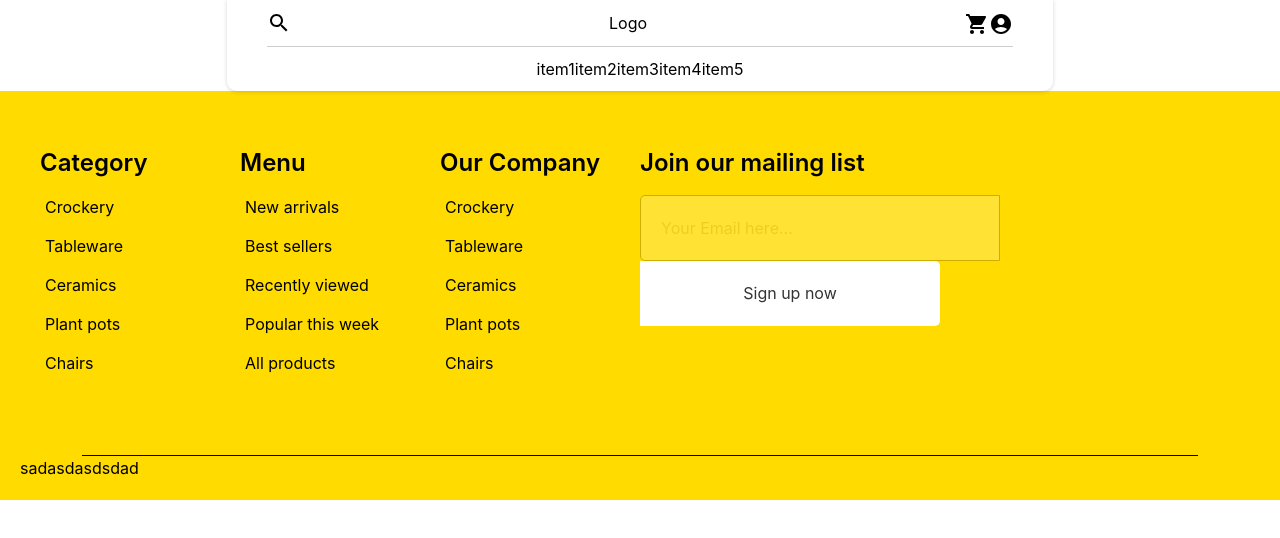
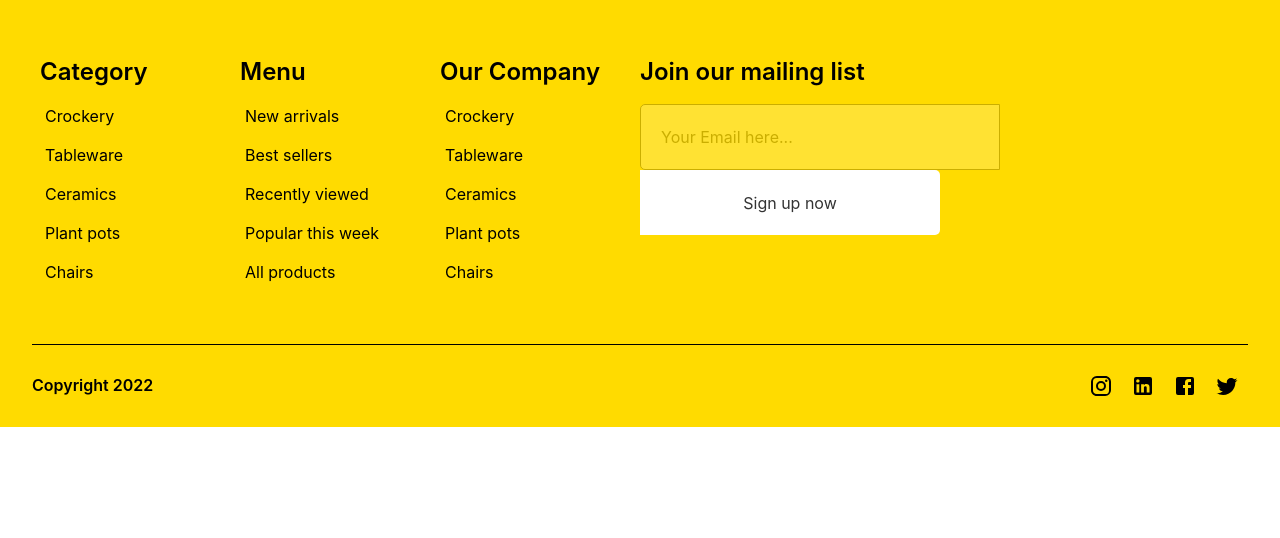
Before and after one commit to phat-trien-ung-dung-web-4conheo/front-end, a React (Create React App) app: page / in a window 1280 px wide. Shown: the top 538 px of the page. Built offline with nearby package versions, Linux system fonts and the light colour scheme.

Commit message:
finished footer_without animation

```diff
--- a/src/App.js
+++ b/src/App.js
@@ -1,13 +1,10 @@
 import Footer from "./components/Footer";
 import Header from "./components/Header";
-import License from "./components/License";
 
 function App() {
   return (
     <div>
-      <Header></Header>
       <Footer></Footer>
-      <License></License>
     </div>
   );
 }
--- a/src/components/Footer.js
+++ b/src/components/Footer.js
@@ -1,8 +1,11 @@
 import React, { Component } from 'react';
+import { useState } from 'react';
 import styled from 'styled-components';
 import {categoryItems, menuItems} from '../data/footer_data';
-import License from './License';
-
+import InstagramIcon from '@mui/icons-material/Instagram';
+import LinkedInIcon from '@mui/icons-material/LinkedIn';
+import FacebookIcon from '@mui/icons-material/Facebook';
+import TwitterIcon from '@mui/icons-material/Twitter';
 
 const Wrap = styled.div`
     width: calc(50%/3);
@@ -24,6 +27,7 @@ const Items = styled.li`
     padding: 0 5px;
     row-gap:10px;
     width:100%;
+    cursor: pointer;
 `
 const Heading = styled.h3`
     color:black;
@@ -42,6 +46,9 @@ const Form = styled.input`
     width: 60%;
     border-bottom-left-radius:5px;
     border-top-left-radius:5px;
+    ::placeholder{
+        color: black;
+    }
 `
 const SignUpBtn = styled.button`
     color:#333;
@@ -51,16 +58,42 @@ const SignUpBtn = styled.button`
     border-bottom-right-radius:5px;
     border-top-right-radius:5px;
 `
-
-class Footer extends Component {
-    render() {
+const LicenseWrap = styled.div`
+    background-color: #ffdb00;
+    width: 100%;
+`
+const Line = styled.hr`
+    border-color: black;
+    width: 95%;
+    margin: auto auto;
+`
+const LicenseContent = styled.div`
+    padding: 20px 32px;
+    line-height:40px;
+    display:flex;
+    justify-content:space-between;
+`
+const LicenseText = styled.p`
+    font-weight:600;
+`
+const LicenseIcon = styled.div`
+    display:flex;
+    justify-content:space-around;
+`
+const Footer = (probs) => {
+    const [onHover, setHover] = useState("#fff");
         return (
-            <div style={{display:"flex", padding:"40px",height:"100%",backgroundColor:"#ffdb00",flexGrow:"1"}}>
+            <div>
+                <div style={{display:"flex", padding:"40px",height:"100%",backgroundColor:"#ffdb00",flexGrow:"1"}} id='footer_container'>
                     <Wrap>
                         <Heading>Category</Heading>
                         <FooterItems>
                             {categoryItems.map((item)=>(
-                            <Items>{item.content}</Items>
+                                <Items>
+                                    <a>
+                                        {item.content}
+                                    </a>
+                                </Items>
                             ))}
                         </FooterItems>
                     </Wrap>
@@ -68,7 +101,11 @@ class Footer extends Component {
                         <Heading>Menu</Heading>
                         <FooterItems>
                             {menuItems.map((item)=>(
-                            <Items>{item.content}</Items>
+                                <Items>
+                                    <a>
+                                        {item.content}
+                                    </a>
+                                </Items>
                             ))}
                         </FooterItems>
                     </Wrap>
@@ -76,21 +113,38 @@ class Footer extends Component {
                         <Heading>Our Company</Heading>
                         <FooterItems>
                             {categoryItems.map((item)=>(
-                            <Items>{item.content}</Items>
+                                <Items>
+                                    <a>
+                                        {item.content}
+                                    </a>
+                                </Items>
                             ))}
                         </FooterItems>
                     </Wrap>
                     <Wrap id='footer_form'>
                         <Heading>Join our mailing list</Heading>
                         <EmailForm>
-                        <Form type="text" placeholder='Your Email here...' style={{color:'black'}}/>
+                            <Form type="text" placeholder='Your Email here...'/>
                             <SignUpBtn>Sign up now</SignUpBtn>
                         </EmailForm>
                     </Wrap>
-
+                </div>
+                <LicenseWrap>
+                    <Line></Line>
+                    <LicenseContent>
+                        <LicenseText>
+                            Copyright 2022
+                        </LicenseText>
+                        <LicenseIcon>
+                                <InstagramIcon id='license-icon' fontSize='medium'></InstagramIcon>
+                                <LinkedInIcon id='license-icon' fontSize='medium'></LinkedInIcon>
+                                <FacebookIcon id='license-icon' fontSize='medium'></FacebookIcon>
+                                <TwitterIcon id='license-icon' fontSize='medium'></TwitterIcon>
+                        </LicenseIcon>
+                    </LicenseContent>
+                </LicenseWrap>
             </div>
         );
 }
-}
 
 export default Footer;
--- a/src/components/License.js
+++ /dev/null
@@ -1,25 +0,0 @@
-import React, { Component } from 'react';
-import styled from 'styled-components';
-
-const Wrap = styled.div`
-    background-color: #ffdb00;
-    width: 100%;
-    padding:20px;
-`
-const Line = styled.hr`
-    border-color: black;
-    width: 90%;
-    margin: auto auto;
-`
-class License extends Component {
-    render() {
-        return (
-            <Wrap>
-                <Line></Line>
-                    sadasdasdsdad
-            </Wrap>
-        );
-    }
-}
-
-export default License;
--- a/src/index.css
+++ b/src/index.css
@@ -55,3 +55,7 @@ h6 {
   display: flex;
   flex-grow: 3;
 }
+#license-icon{
+  margin:9px;
+
+}
```
Lines whose indentation alone changed are shown as unchanged.
